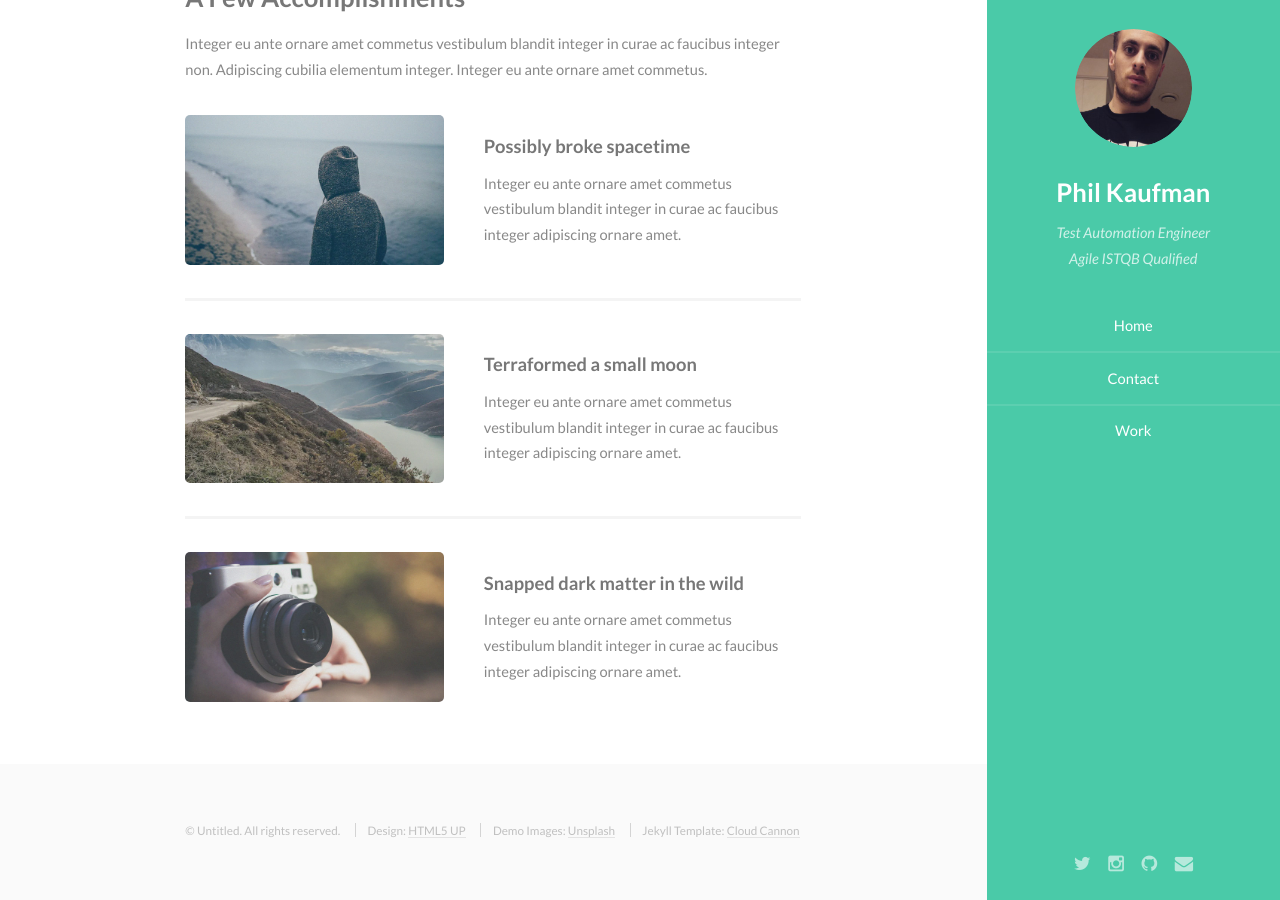
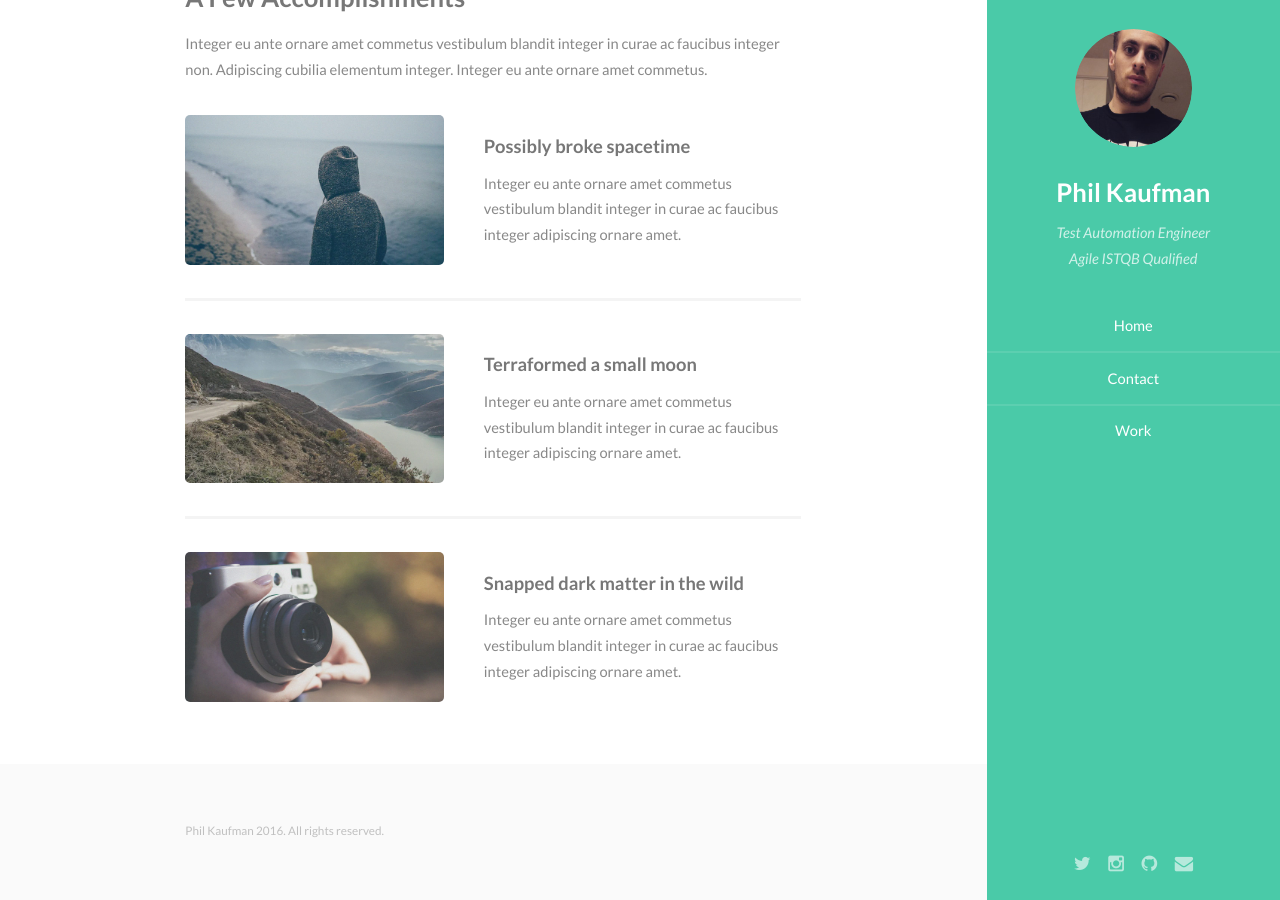
Before and after one commit to philkky/philipkaufman, a Jekyll site: the page built from index.html, in a window 1280 px wide and 900 px high, scrolled down 1168 px. Built offline with Jekyll 4.4.1, drawn with Linux system fonts in a browser that asks for light colours.

Commit message:
Footer content update

```diff
--- a/_includes/footer.html
+++ b/_includes/footer.html
@@ -2,10 +2,7 @@
     <section id="footer">
         <div class="container">
             <ul class="copyright">
-                <li>&copy; Untitled. All rights reserved.</li>
-                <li>Design: <a href="http://html5up.net">HTML5 UP</a></li>
-                <li>Demo Images: <a href="https://unsplash.com/">Unsplash</a></li>
-                <li>Jekyll Template: <a href="http://cloudcannon.com">Cloud Cannon</a></li>
+                <li>Phil Kaufman 2016. All rights reserved.</li>
             </ul>
         </div>
     </section>
```
